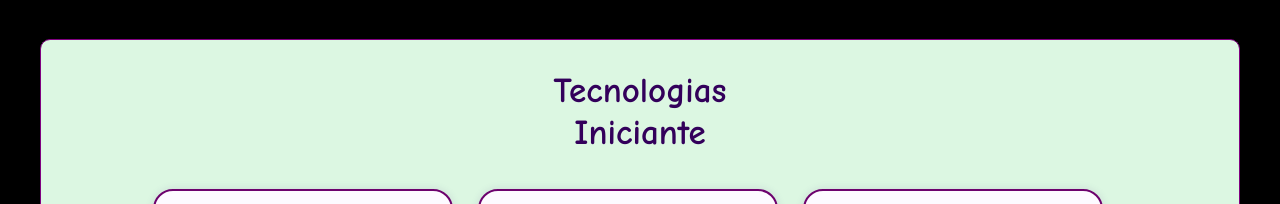
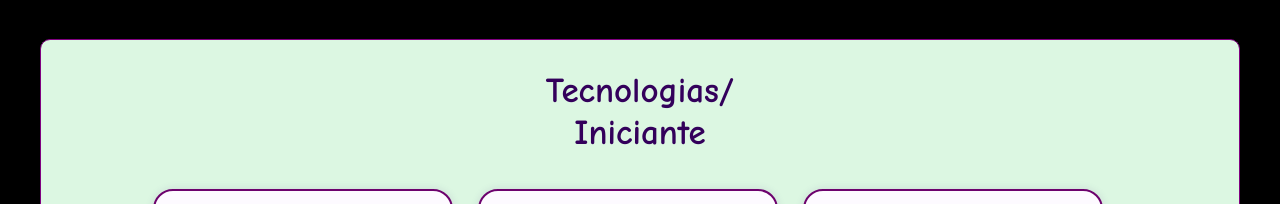
Before and after one commit to Luan4-moon/Site-pessoal, a plain HTML site: page Sobre.html in a window 1280 px wide. Shown: the part 497-701 px from the top of the page. Drawn offline with nearby package versions, Linux system fonts and the light colour scheme.

Commit message:
Update Sobre.html

```diff
--- a/Sobre.html
+++ b/Sobre.html
@@ -37,7 +37,7 @@ Tô entrando na área com estilo, aprendendo no caminho e deixando minha marca e
   </div>
 <h1 class="titulo">Vendo na Área</h1>
 <div class="container-box text-center">
-  <h2 class="subtitulo">Tecnologias<br>
+  <h2 class="subtitulo">Tecnologias/<br>
                          Iniciante</h2>
   <div class="row row-cols-2 container-fluid ">
     <div class="col"><img class="Icones" src="https://cdn.jsdelivr.net/gh/devicons/devicon@latest/icons/css3/css3-original.svg" alt="Icone que representa css">
```
